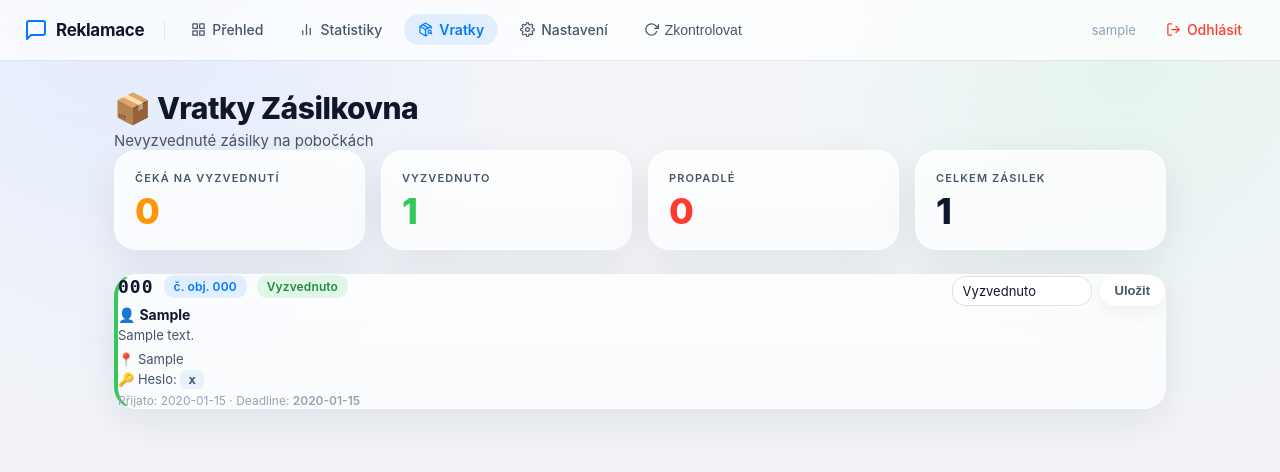
After one commit to jmenujusemarty/erem-ticketing, a Flask app: page /returns in a window 1280 px wide. The commit adds this page. Shown: the top 472 px of the page. Run offline with Flask 3, Linux system fonts and the light colour scheme; the visitor is signed in with stand-in values (Sample User, id 1); tables that the repository leaves empty hold one stand-in row (values such as "Sample post"); parts of the project's set-up code (start-up, migrations or seed data) failed here and were passed over.

Commit message:
feat: modul pro sledování vratek ze Zásilkovny
- DB tabulka zasilkovna_returns s unikátním indexem na tracking_number
- Parser e-mailů ze Zásilkovny (pobočka, heslo, zásilky)
- check_returns_email() volaná v email_checker_loop každých CHECK_INTERVAL sekund
- Nové routes /returns a /returns/update/<id> (CSRF chráněné)
- Template returns.html — statistiky, karty zásilek, change-status formulář
- Nav link „Vratky" v base.html za Statistiky

Co-Authored-By: Claude Sonnet 4.6 <noreply@anthropic.com>

```diff
--- a/app.py
+++ b/app.py
@@ -295,6 +295,10 @@ SMTP_PASSWORD = os.getenv('SMTP_PASSWORD') or os.getenv('IMAP_PASSWORD')
 SMTP_FROM_NAME = os.getenv('SMTP_FROM_NAME', 'erem')
 
 CHECK_INTERVAL = int(os.getenv('CHECK_INTERVAL', 60))  # sekund
+
+# IMAP pro vratky@eremvole.cz (Zásilkovna)
+RETURNS_IMAP_EMAIL    = os.getenv('RETURNS_IMAP_EMAIL', '')
+RETURNS_IMAP_PASSWORD = os.getenv('RETURNS_IMAP_PASSWORD', '')
 
 # Admin přihlášení
 ADMIN_USERNAME = os.getenv('ADMIN_USERNAME', 'admin')
@@ -485,6 +489,26 @@ def init_db():
     conn.execute('CREATE INDEX IF NOT EXISTS idx_rl_key_ts ON rate_limits(key, ts)')
     # Smaž staré záznamy (cleanup při startu)
     conn.execute('DELETE FROM rate_limits WHERE ts < ?', (time.time() - 3600,))
+    # Tabulka vratek ze Zásilkovny
+    conn.execute('''
+        CREATE TABLE IF NOT EXISTS zasilkovna_returns (
+            id INTEGER PRIMARY KEY AUTOINCREMENT,
+            received_at TEXT NOT NULL,
+            branch TEXT,
+            pickup_password TEXT,
+            tracking_number TEXT NOT NULL,
+            order_number TEXT,
+            recipient TEXT,
+            note TEXT,
+            status TEXT DEFAULT 'Čeká',
+            deadline_at TEXT,
+            msg_id TEXT
+        )
+    ''')
+    try:
+        conn.execute('CREATE UNIQUE INDEX IF NOT EXISTS idx_zr_tracking ON zasilkovna_returns(tracking_number)')
+    except Exception:
+        pass
     conn.commit()
     global _last_complaint_count
     try:
@@ -1156,11 +1180,138 @@ def email_checker_loop():
     while True:
         _log.info(f"Kontroluji e-maily... {_now()}")
         check_emails()
+        check_returns_email()
         time.sleep(CHECK_INTERVAL)
 
 def start_email_checker():
     checker_thread = threading.Thread(target=email_checker_loop, daemon=True)
     checker_thread.start()
+
+
+def parse_zasilkovna_email(body: str) -> dict:
+    """Parsuje tělo e-mailu ze Zásilkovny. Vrátí dict s klíči: branch, password, packages (list)."""
+    result = {'branch': '', 'password': '', 'packages': []}
+
+    # Pobočka
+    branch_match = re.search(r'Na pobočce\s+(.+?)\s+jsou', body, re.IGNORECASE)
+    if branch_match:
+        result['branch'] = branch_match.group(1).strip()
+
+    # Heslo
+    pwd_match = re.search(r'Heslo pro převzetí zásilek je\s+([A-Z0-9]+)', body, re.IGNORECASE)
+    if pwd_match:
+        result['password'] = pwd_match.group(1).strip()
+
+    # Zásilky — každý řádek tvaru: "Z 123 4567 890: č. obj. XXX, příjemce Jméno"
+    for line in body.splitlines():
+        pkg_match = re.match(r'(Z[\s\d]+\d)\s*:\s*(.+)', line.strip())
+        if not pkg_match:
+            continue
+        tracking = re.sub(r'\s+', ' ', pkg_match.group(1).strip())
+        rest = pkg_match.group(2).strip()
+
+        order = ''
+        obj_match = re.search(r'č\.\s*obj\.\s*([\w\-]+)', rest, re.IGNORECASE)
+        if obj_match:
+            order = obj_match.group(1)
+
+        recipient = ''
+        rec_match = re.search(r'příjemce\s+(.+)', rest, re.IGNORECASE)
+        if rec_match:
+            recipient = rec_match.group(1).strip()
+
+        # Note = zbytek za order, před příjemce (nebo celý rest pokud není order)
+        note = rest
+        if obj_match:
+            note = rest[obj_match.end():].strip().lstrip(',').strip()
+        if rec_match:
+            note = note[:note.lower().find('příjemce')].strip().rstrip(',').strip()
+
+        result['packages'].append({
+            'tracking': tracking,
+            'order': order,
+            'recipient': recipient,
+            'note': note,
+        })
+
+    return result
+
+
+def check_returns_email():
+    """Kontroluje e-maily na vratky@eremvole.cz a ukládá zásilkovna vratky."""
+    if not RETURNS_IMAP_EMAIL or not RETURNS_IMAP_PASSWORD:
+        return
+    mail = None
+    try:
+        mail = imaplib.IMAP4_SSL(IMAP_SERVER, IMAP_PORT)
+        mail.login(RETURNS_IMAP_EMAIL, RETURNS_IMAP_PASSWORD)
+        mail.select('INBOX')
+
+        since = (datetime.datetime.now(tz=_PRAGUE) - datetime.timedelta(days=60)).strftime('%d-%b-%Y')
+        status, messages = mail.search(None, f'SINCE {since}')
+        if status != 'OK':
+            return
+
+        conn = get_db()
+        existing_msg_ids = {r[0] for r in conn.execute('SELECT msg_id FROM zasilkovna_returns WHERE msg_id IS NOT NULL').fetchall()}
+        new_count = 0
+
+        for email_id in messages[0].split():
+            status2, msg_data = mail.fetch(email_id, '(RFC822)')
+            if status2 != 'OK':
+                continue
+            msg = email.message_from_bytes(msg_data[0][1])
+            msg_id = (msg.get('Message-ID') or '').strip()
+
+            if msg_id and msg_id in existing_msg_ids:
+                continue
+
+            # Zkontroluj že je to ze Zásilkovny
+            from_header = msg.get('From', '').lower()
+            if 'zasilkovna' not in from_header and 'packeta' not in from_header:
+                continue
+
+            body = get_email_body(msg)
+            if not body or 'pobočce' not in body.lower():
+                continue
+
+            parsed = parse_zasilkovna_email(body)
+            if not parsed['packages']:
+                continue
+
+            received_at = _now()
+            # Deadline = 7 dní od přijetí
+            deadline = (datetime.datetime.now(tz=_PRAGUE) + datetime.timedelta(days=7)).strftime('%d.%m.%Y')
+
+            for pkg in parsed['packages']:
+                try:
+                    conn.execute(
+                        '''INSERT OR IGNORE INTO zasilkovna_returns
+                           (received_at, branch, pickup_password, tracking_number, order_number,
+                            recipient, note, status, deadline_at, msg_id)
+                           VALUES (?, ?, ?, ?, ?, ?, ?, 'Čeká', ?, ?)''',
+                        (received_at, parsed['branch'], parsed['password'],
+                         pkg['tracking'], pkg['order'], pkg['recipient'],
+                         pkg['note'], deadline, msg_id)
+                    )
+                    new_count += 1
+                except Exception as e:
+                    _log.warning(f"Zásilkovna insert error: {e}")
+
+        conn.commit()
+        conn.close()
+        if new_count > 0:
+            _brrr(f"📦 {new_count} nových vratek ze Zásilkovny")
+            _log.info(f"Zásilkovna: uloženo {new_count} nových zásilek")
+
+    except Exception as e:
+        _log.error(f"Chyba při kontrole vratek: {e}")
+    finally:
+        if mail:
+            try: mail.close()
+            except Exception: pass
+            try: mail.logout()
+            except Exception: pass
 
 
 # ─── Připomínky ────────────────────────────────────────────────────────────
@@ -1965,6 +2116,33 @@ def stats():
                            admin_perf=admin_perf)
 
 
+@app.route('/returns')
+@login_required
+def returns():
+    """Přehled vratek ze Zásilkovny"""
+    conn = get_db()
+    rows = conn.execute(
+        'SELECT * FROM zasilkovna_returns ORDER BY received_at DESC'
+    ).fetchall()
+    conn.close()
+    items = [dict(r) for r in rows]
+    return render_template('returns.html', items=items)
+
+
+@app.route('/returns/update/<int:item_id>', methods=['POST'])
+@login_required
+def returns_update(item_id):
+    """Aktualizace statusu vratky"""
+    new_status = request.form.get('status', '')
+    if new_status not in ('Čeká', 'Vyzvednuto', 'Propadlé'):
+        abort(400)
+    conn = get_db()
+    conn.execute('UPDATE zasilkovna_returns SET status=? WHERE id=?', (new_status, item_id))
+    conn.commit()
+    conn.close()
+    return redirect(url_for('returns'))
+
+
 # ─── Nastavení ─────────────────────────────────────────────────────────────
 
 @app.route('/settings', methods=['GET', 'POST'])
--- a/templates/base.html
+++ b/templates/base.html
@@ -586,6 +586,11 @@
       Statistiky
     </a>
 
+    <a href="/returns" class="nav-link {% if request.path == '/returns' %}active{% endif %}">
+      <svg xmlns="http://www.w3.org/2000/svg" viewBox="0 0 24 24" fill="none" stroke="currentColor" stroke-width="2" stroke-linecap="round" stroke-linejoin="round"><path d="M21 10V8a2 2 0 0 0-1-1.73l-7-4a2 2 0 0 0-2 0l-7 4A2 2 0 0 0 3 8v8a2 2 0 0 0 1 1.73l7 4a2 2 0 0 0 2 0l2-1.14"/><path d="M16.5 9.4 7.55 4.24"/><polyline points="3.29 7 12 12 20.71 7"/><line x1="12" y1="22" x2="12" y2="12"/><circle cx="18.5" cy="15.5" r="2.5"/><path d="M20.27 17.27 22 19"/></svg>
+      Vratky
+    </a>
+
     <a href="/settings" class="nav-link {% if request.path == '/settings' %}active{% endif %}">
       <svg viewBox="0 0 24 24" fill="none" stroke="currentColor" stroke-width="2" stroke-linecap="round" stroke-linejoin="round">
         <circle cx="12" cy="12" r="3"/>
--- /dev/null
+++ b/templates/returns.html
@@ -0,0 +1,94 @@
+{% extends "base.html" %}
+{% block title %}Vratky Zásilkovna — erem ticketing{% endblock %}
+{% block body %}
+<div class="page">
+<div class="page-header rise">
+  <div>
+    <div class="page-title">📦 Vratky Zásilkovna</div>
+    <div class="page-sub">Nevyzvednuté zásilky na pobočkách</div>
+  </div>
+</div>
+
+{% set waiting = items | selectattr('status', 'equalto', 'Čeká') | list %}
+{% set picked  = items | selectattr('status', 'equalto', 'Vyzvednuto') | list %}
+{% set expired = items | selectattr('status', 'equalto', 'Propadlé') | list %}
+
+<div class="stats-grid rise rise-1" style="margin-bottom:24px;">
+  <div class="stat-card card">
+    <div class="stat-label">Čeká na vyzvednutí</div>
+    <div class="stat-num" style="color:var(--orange);">{{ waiting|length }}</div>
+  </div>
+  <div class="stat-card card">
+    <div class="stat-label">Vyzvednuto</div>
+    <div class="stat-num" style="color:var(--green);">{{ picked|length }}</div>
+  </div>
+  <div class="stat-card card">
+    <div class="stat-label">Propadlé</div>
+    <div class="stat-num" style="color:var(--red);">{{ expired|length }}</div>
+  </div>
+  <div class="stat-card card">
+    <div class="stat-label">Celkem zásilek</div>
+    <div class="stat-num">{{ items|length }}</div>
+  </div>
+</div>
+
+{% if not items %}
+<div class="card p-5 rise rise-2" style="text-align:center;color:var(--muted);padding:48px;">
+  <div style="font-size:40px;margin-bottom:12px;">📭</div>
+  <div style="font-size:16px;font-weight:600;">Žádné vratky</div>
+  <div style="font-size:14px;margin-top:4px;">Zásilkovna ještě neposlala žádné oznámení.</div>
+</div>
+{% else %}
+<div style="display:flex;flex-direction:column;gap:12px;">
+{% for item in items %}
+<div class="card p-4 rise rise-2" style="border-left:4px solid {% if item.status == 'Čeká' %}var(--orange){% elif item.status == 'Vyzvednuto' %}var(--green){% else %}var(--red){% endif %};">
+  <div style="display:flex;align-items:flex-start;justify-content:space-between;gap:16px;flex-wrap:wrap;">
+    <div style="flex:1;min-width:240px;">
+      <!-- Tracking + order -->
+      <div style="display:flex;align-items:center;gap:10px;flex-wrap:wrap;margin-bottom:8px;">
+        <span style="font-size:18px;font-weight:700;font-family:monospace;letter-spacing:1px;">{{ item.tracking_number }}</span>
+        {% if item.order_number %}
+        <span class="badge" style="background:rgba(0,122,255,0.1);color:var(--accent);font-size:12px;">č. obj. {{ item.order_number }}</span>
+        {% endif %}
+        <span class="badge {% if item.status == 'Čeká' %}badge-nova{% elif item.status == 'Vyzvednuto' %}badge-vyreseno{% else %}badge-zamitnuto{% endif %}">{{ item.status }}</span>
+      </div>
+      <!-- Příjemce + poznámka -->
+      {% if item.recipient %}
+      <div style="font-size:14px;color:var(--text);margin-bottom:4px;">👤 <strong>{{ item.recipient }}</strong></div>
+      {% endif %}
+      {% if item.note %}
+      <div style="font-size:13px;color:var(--text2);margin-bottom:8px;">{{ item.note }}</div>
+      {% endif %}
+      <!-- Pobočka -->
+      <div style="font-size:13px;color:var(--text2);margin-bottom:4px;">📍 {{ item.branch or '—' }}</div>
+      <!-- Heslo -->
+      {% if item.pickup_password %}
+      <div style="font-size:13px;color:var(--text2);margin-bottom:4px;">
+        🔑 Heslo: <code onclick="navigator.clipboard.writeText('{{ item.pickup_password }}');this.style.background='rgba(52,199,89,0.15)';" style="font-family:monospace;font-size:13px;font-weight:700;background:rgba(0,122,255,0.08);padding:2px 8px;border-radius:6px;cursor:pointer;" title="Klikni pro kopírování">{{ item.pickup_password }}</code>
+      </div>
+      {% endif %}
+      <!-- Daty -->
+      <div style="font-size:12px;color:var(--muted);margin-top:6px;">
+        Přijato: {{ item.received_at }}
+        {% if item.deadline_at %}
+        · Deadline: <span style="color:{% if item.status == 'Čeká' %}var(--red){% else %}var(--muted){% endif %};font-weight:600;">{{ item.deadline_at }}</span>
+        {% endif %}
+      </div>
+    </div>
+    <!-- Změna statusu -->
+    <form method="POST" action="/returns/update/{{ item.id }}" style="display:flex;gap:8px;align-items:center;flex-shrink:0;">
+      <input type="hidden" name="_csrf_token" value="{{ csrf_token() }}">
+      <select name="status" class="form-input" style="font-size:13px;padding:6px 10px;min-width:140px;">
+        <option {% if item.status == 'Čeká' %}selected{% endif %}>Čeká</option>
+        <option {% if item.status == 'Vyzvednuto' %}selected{% endif %}>Vyzvednuto</option>
+        <option {% if item.status == 'Propadlé' %}selected{% endif %}>Propadlé</option>
+      </select>
+      <button type="submit" class="btn btn-sm btn-secondary">Uložit</button>
+    </form>
+  </div>
+</div>
+{% endfor %}
+</div>
+{% endif %}
+</div>
+{% endblock %}
```
